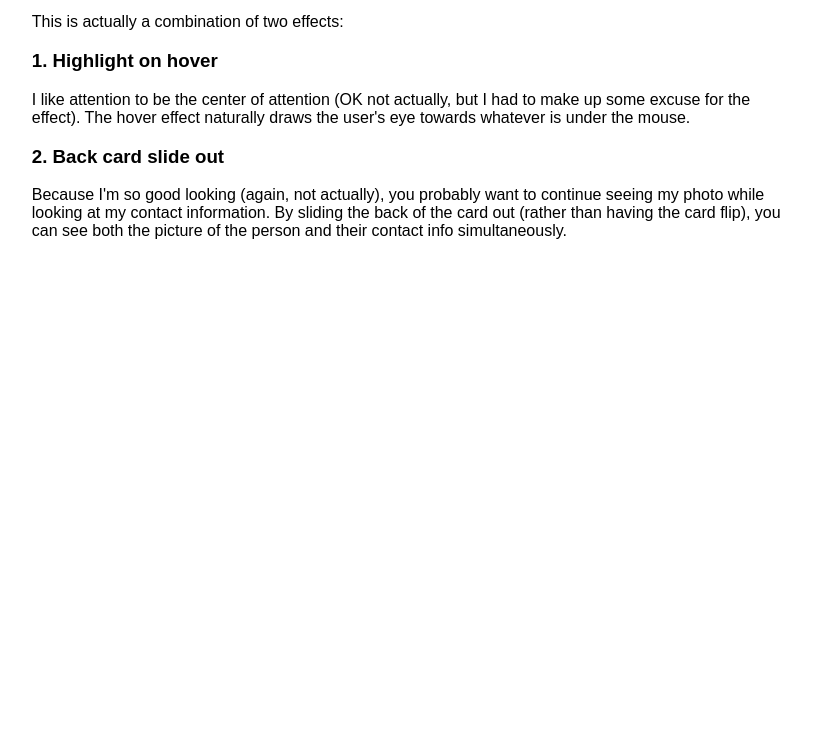
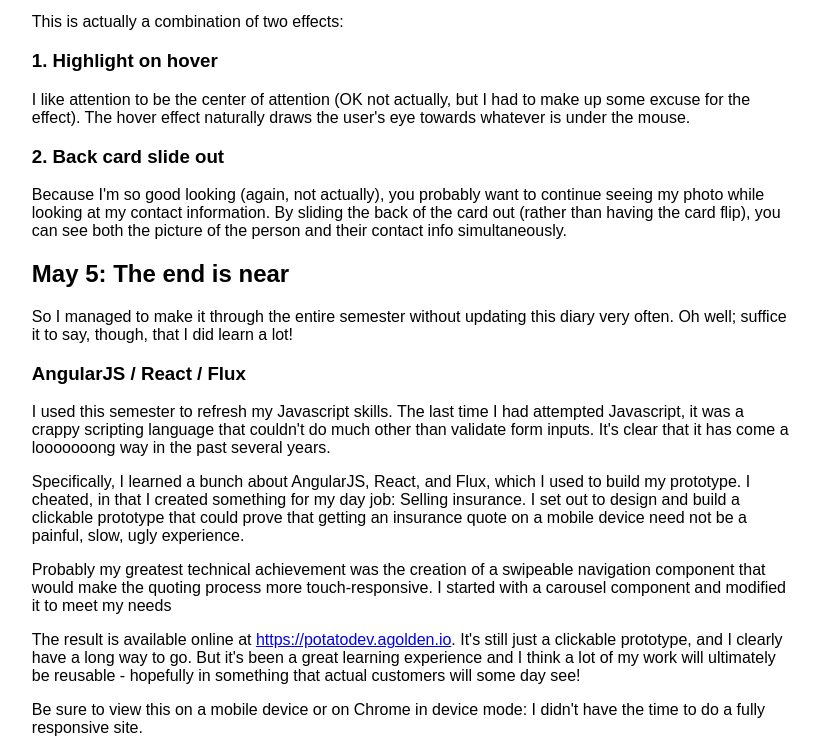
Before and after one commit to agolden/duffles.github.io, a plain HTML site: page index.html in a window 1280 px wide. Shown: the part 487-1240 px from the top of the page, without its empty margins (229-1050 px from the left). Before the commit the page ends 800 px from the top, so only its background shows below. Drawn offline with Linux system fonts and the light colour scheme; a script that the page names is missing.

Commit message:
May 5th / end of class updates

```diff
--- a/index.html
+++ b/index.html
@@ -41,6 +41,25 @@ img {
 
 </section>
 
+<section id="may5">
+<h2>May 5: The end is near</h2>
+
+<p>So I managed to make it through the entire semester without updating this diary very often.  Oh well; suffice it to say, though, that I did learn a lot!</p>
+
+<h3>AngularJS / React / Flux</h3>
+
+<p>I used this semester to refresh my Javascript skills.  The last time I had attempted Javascript, it was a crappy scripting language that couldn't do much other than validate form inputs.  It's clear that it has come a looooooong way in the past several years.</p>
+
+<p>Specifically, I learned a bunch about AngularJS, React, and Flux, which I used to build my prototype.  I cheated, in that I created something for my day job: Selling insurance.  I set out to design and build a clickable prototype that could prove that getting an insurance quote on a mobile device need not be a painful, slow, ugly experience.</p>
+
+<p>Probably my greatest technical achievement was the creation of a swipeable navigation component that would make the quoting process more touch-responsive.  I started with a carousel component and modified it to meet my needs</p>
+
+<p>The result is available online at <a href="https://potatodev.agolden.io">https://potatodev.agolden.io</a>.  It's still just a clickable prototype, and I clearly have a long way to go.  But it's been a great learning experience and I think a lot of my work will ultimately be reusable - hopefully in something that actual customers will some day see!</p>
+
+<p>Be sure to view this on a mobile device or on Chrome in device mode:  I didn't have the time to do a fully responsive site.</p>
+
+</section>
+
 </div><!--journal-->
 </body>
 </html>
```
